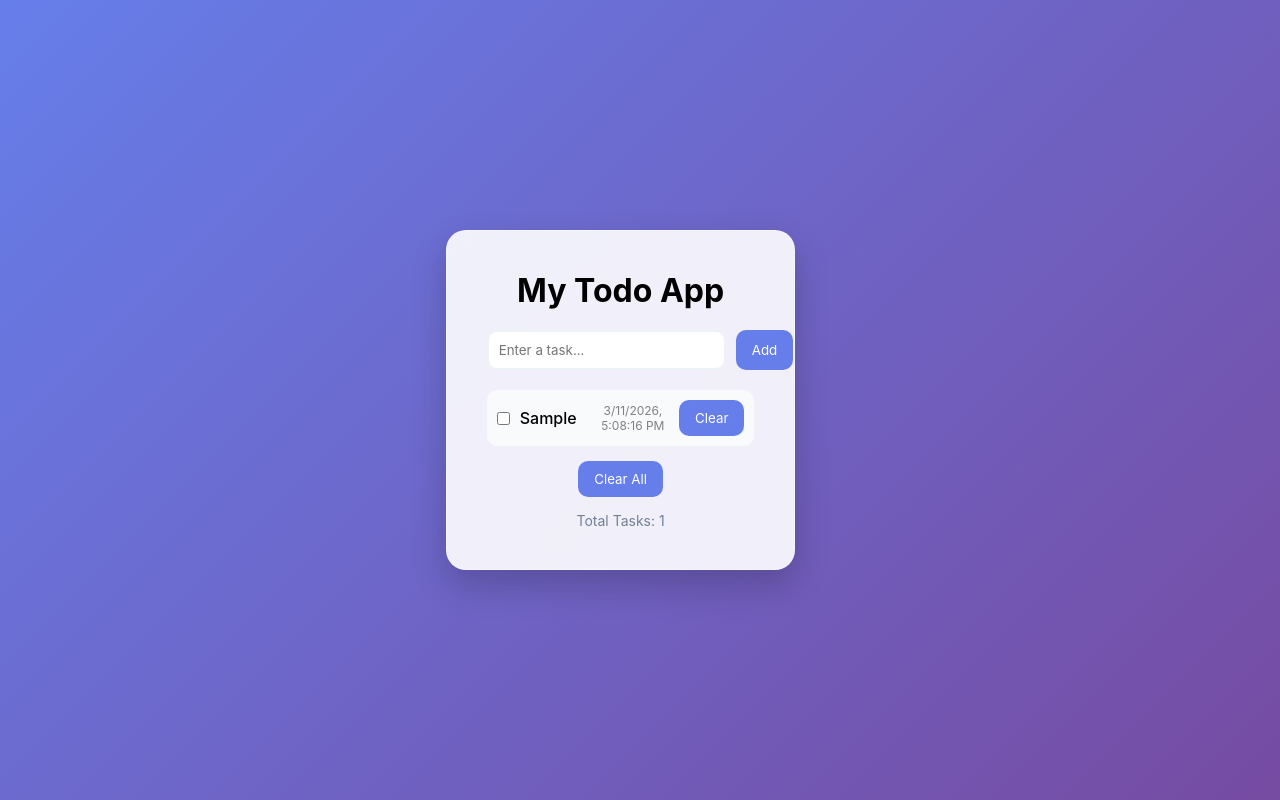
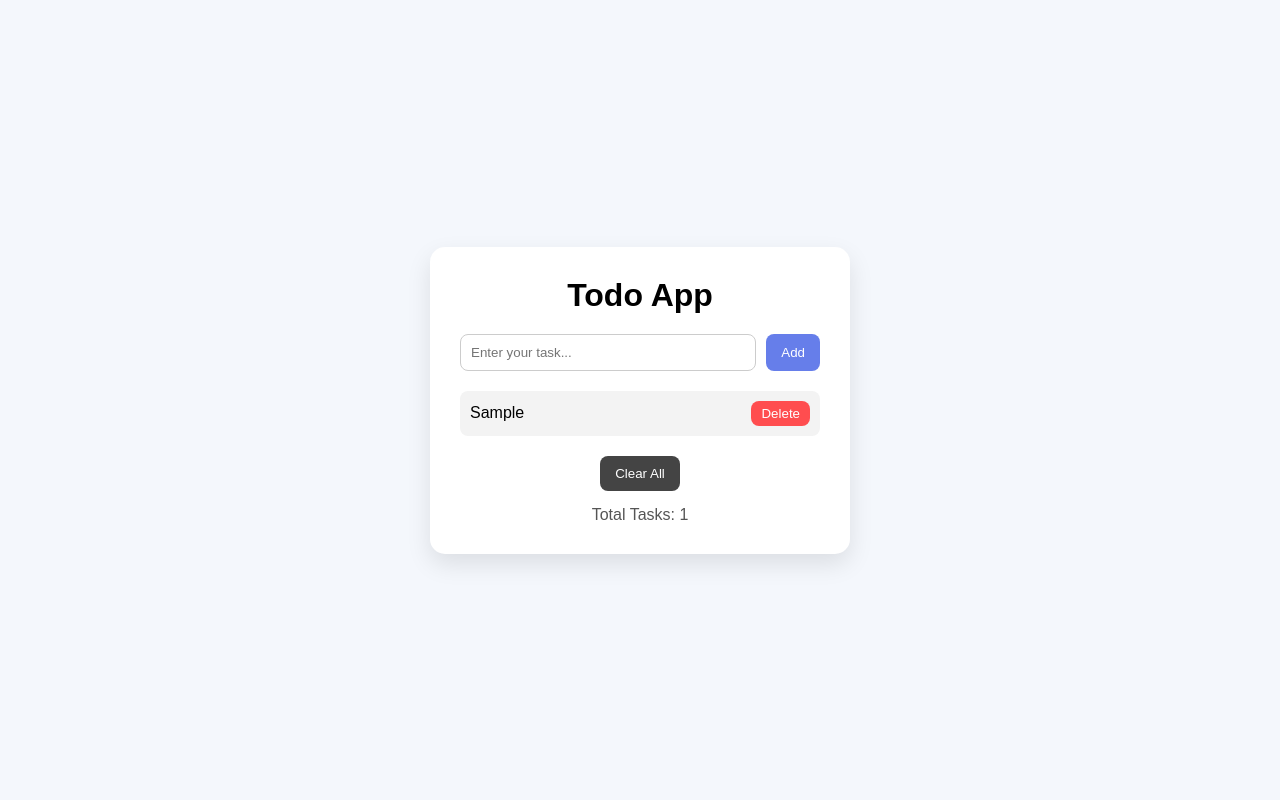
Before and after one commit to arpanachoubey0704-coder/react-todo-app, a React (Create React App) app: page / in a window 1280 px wide. Both pictures are taken after typing "Sample" into the empty fields and a click on the button "Add". Built offline with nearby package versions, Linux system fonts and the light colour scheme.

Commit message:
Updated UI and added delete & clear task feature

```diff
--- a/src/App.css
+++ b/src/App.css
@@ -2,39 +2,29 @@
   box-sizing:border-box;
   margin:0;
   padding:0;
-  font-family:'Inter',sans-serif;
+  font-family:Arial;
 }
 
 body{
-  background:linear-gradient(135deg,#667eea,#764ba2);
+  background:#f4f7fc;
   min-height:100vh;
   display:flex;
   justify-content:center;
   align-items:center;
 }
 
-
 .todo-card{
-  background:rgba(255,255,255,0.9);
-  backdrop-filter:blur(12px);
-  border:1px solid rgba(255,255,255,0.3);
-  padding:2.5rem;
-  border-radius:20px;
-  box-shadow:0 15px 35px rgba(0,0,0,0.2);
-  width:90%;
-  max-width:450px;
+  background:white;
+  padding:30px;
+  width:420px;
+  border-radius:15px;
+  box-shadow:0 10px 25px rgba(0,0,0,0.1);
   text-align:center;
-  transition:0.3s;
-}
-
-.todo-card:hover{
-  transform:translateY(-5px);
 }
 
 h1{
   margin-bottom:20px;
 }
-
 
 .input-container{
   display:flex;
@@ -45,67 +35,61 @@ h1{
 input{
   flex:1;
   padding:10px;
-  border-radius:10px;
-  border:2px solid #edf2f7;
+  border-radius:8px;
+  border:1px solid #ccc;
 }
 
-input:focus{
-  outline:none;
-  border-color:#667eea;
-}
-
-
 button{
+  padding:10px 15px;
   background:#667eea;
   color:white;
   border:none;
-  padding:10px 16px;
-  border-radius:10px;
+  border-radius:8px;
   cursor:pointer;
-  transition:0.2s;
 }
 
 button:hover{
   background:#5a67d8;
-  transform:translateY(-2px);
 }
 
-.task{
+ul{
+  list-style:none;
+}
+
+li{
   display:flex;
   justify-content:space-between;
   align-items:center;
+  background:#f3f3f3;
   padding:10px;
-  margin-top:10px;
-  background:#f8fafc;
-  border-radius:10px;
-  transition:0.2s;
+  border-radius:8px;
+  margin-bottom:10px;
 }
 
-.task:hover{
-  background:#eef2ff;
+li:hover{
+  background:#eaf1ff;
 }
 
-.task-left{
-  display:flex;
-  align-items:center;
-  gap:10px;
+.completed{
+  text-decoration:line-through;
+  color:gray;
 }
 
-.task-text{
-  font-weight:500;
+.delete-btn{
+  background:#ff4d4f;
+  padding:5px 10px;
 }
 
-.time{
-  font-size:12px;
-  color:gray;
+.delete-btn:hover{
+  background:#d9363e;
+}
+
+.clear-btn{
+  margin-top:10px;
+  background:#444;
 }
 
 .task-count{
   margin-top:15px;
-  color:#718096;
-  font-size:14px;
+  color:#555;
 }
-
-.clear-btn{
-  margin-top:15px;
-}
--- a/src/App.js
+++ b/src/App.js
@@ -1,43 +1,32 @@
-import { useState, useEffect } from "react";
+import React, { useState } from "react";
 import "./App.css";
 
 function App() {
 
   const [task, setTask] = useState("");
-
-  const [tasks, setTasks] = useState(() => {
-    const saved = localStorage.getItem("tasks");
-    return saved ? JSON.parse(saved) : [];
-  });
-
-  useEffect(() => {
-    localStorage.setItem("tasks", JSON.stringify(tasks));
-  }, [tasks]);
+  const [tasks, setTasks] = useState([]);
 
   const addTask = () => {
     if (task.trim() === "") return;
 
-    setTasks([
-      ...tasks,
-      {
-        text: task,
-        completed: false,
-        time: new Date().toLocaleString()
-      }
-    ]);
+    const newTask = {
+      text: task,
+      completed: false
+    };
 
+    setTasks([...tasks, newTask]);
     setTask("");
   };
 
-  const toggleComplete = (index) => {
-    const updated = [...tasks];
-    updated[index].completed = !updated[index].completed;
-    setTasks(updated);
+  const toggleTask = (index) => {
+    const updatedTasks = [...tasks];
+    updatedTasks[index].completed = !updatedTasks[index].completed;
+    setTasks(updatedTasks);
   };
 
   const deleteTask = (index) => {
-    const updated = tasks.filter((_, i) => i !== index);
-    setTasks(updated);
+    const updatedTasks = tasks.filter((_, i) => i !== index);
+    setTasks(updatedTasks);
   };
 
   const clearAll = () => {
@@ -47,51 +36,37 @@ function App() {
   return (
     <div className="todo-card">
 
-      <h1>My Todo App</h1>
+      <h1>Todo App</h1>
 
       <div className="input-container">
-
         <input
+          type="text"
+          placeholder="Enter your task..."
           value={task}
           onChange={(e) => setTask(e.target.value)}
-          placeholder="Enter a task..."
-          onKeyDown={(e) => {
-            if (e.key === "Enter") addTask();
-          }}
         />
 
         <button onClick={addTask}>Add</button>
-
       </div>
 
-      {tasks.map((t, index) => (
-        <div className="task" key={index}>
+      <ul>
+        {tasks.map((t, index) => (
+          <li key={index} className={t.completed ? "completed" : ""}>
 
-          <div className="task-left">
-
-            <input
-              type="checkbox"
-              checked={t.completed}
-              onChange={() => toggleComplete(index)}
-            />
-
-            <span
-              className="task-text"
-              style={{
-                textDecoration: t.completed ? "line-through" : "none"
-              }}
-            >
+            <span onClick={() => toggleTask(index)}>
               {t.text}
             </span>
 
-            <div className="time">{t.time}</div>
+            <button
+              className="delete-btn"
+              onClick={() => deleteTask(index)}
+            >
+              Delete
+            </button>
 
-          </div>
-
-          <button onClick={() => deleteTask(index)}>Clear</button>
-
-        </div>
-      ))}
+          </li>
+        ))}
+      </ul>
 
       {tasks.length > 0 && (
         <button className="clear-btn" onClick={clearAll}>
```
